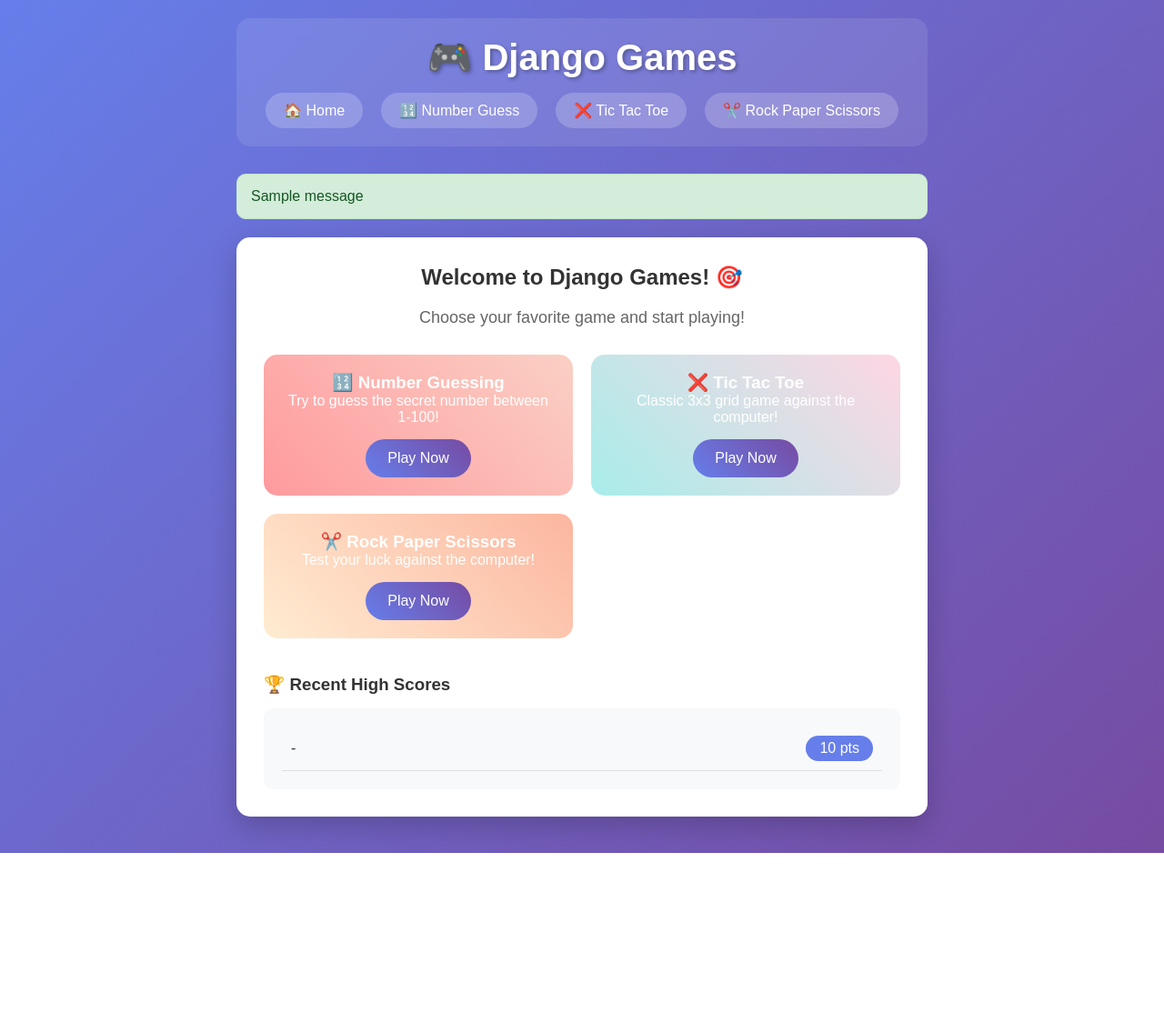
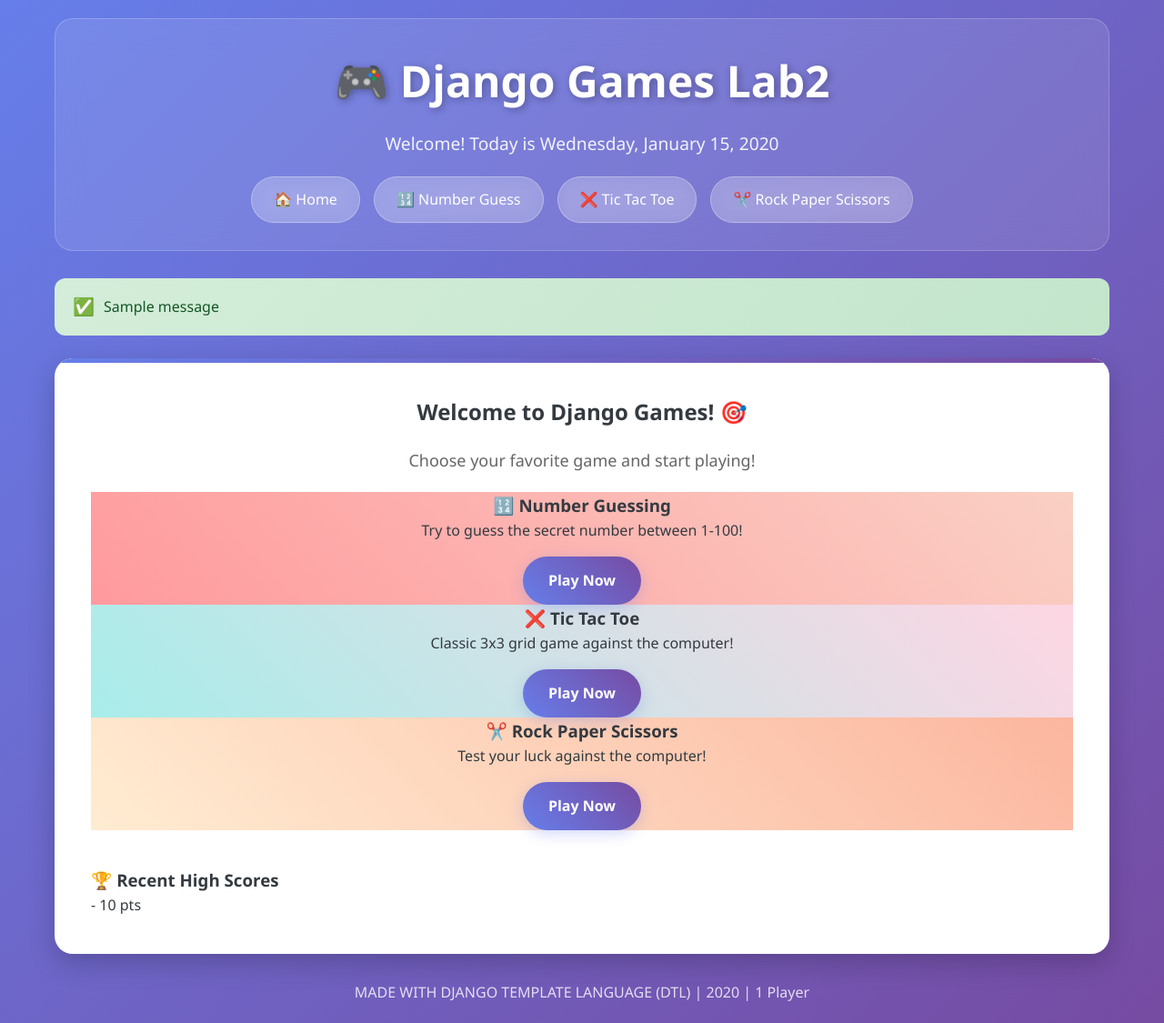
Before and after one commit to Alaarhb/Django-Games, a Django app: template games_project/games/templates/games/home.html in a window 1280 px wide. Shown: the whole page at 91% size. Before the commit the page ends 938 px from the top, so only its background shows below. Run offline with Django 5.2, Linux system fonts and the light colour scheme; tables that the repository leaves empty hold one stand-in row (values such as "Sample post"); the template is opened without the code that fills it: values that come from a table or form of the project are taken from there, most other values are stand-ins (such as "Sample title", 1, 10 or a date in 2020); one stand-in notice (Sample message) is shown; parts of the project's set-up code (start-up, migrations or seed data) failed here and were passed over.

Commit message:
Update base.html

```diff
--- a/games_project/games/templates/games/base.html
+++ b/games_project/games/templates/games/base.html
@@ -1,207 +1,76 @@
+{% load static %}
+{% load games_extras %}
 <!DOCTYPE html>
 <html lang="en">
 <head>
     <meta charset="UTF-8">
     <meta name="viewport" content="width=device-width, initial-scale=1.0">
-    <title>{% block title %}Django Games{% endblock %}</title>
-    <style>
-        * {
-            margin: 0;
-            padding: 0;
-            box-sizing: border-box;
-        }
+    <title>{% block title %}Django Games Lab2{% endblock %}</title>
 
-        body {
-            font-family: 'Arial', sans-serif;
-            background: linear-gradient(135deg, #667eea 0%, #764ba2 100%);
-            min-height: 100vh;
-            color: #333;
-        }
+    <!-- External CSS Files -->
+    <link rel="stylesheet" href="{% static 'css/main.css' %}">
+    <link rel="stylesheet" href="{% static 'css/games.css' %}">
+    <link rel="stylesheet" href="{% static 'css/responsive.css' %}">
 
-        .container {
-            max-width: 800px;
-            margin: 0 auto;
-            padding: 20px;
-        }
-
-        .header {
-            text-align: center;
-            margin-bottom: 30px;
-            background: rgba(255, 255, 255, 0.1);
-            backdrop-filter: blur(10px);
-            border-radius: 15px;
-            padding: 20px;
-        }
-
-        .header h1 {
-            color: white;
-            font-size: 2.5em;
-            margin-bottom: 10px;
-            text-shadow: 2px 2px 4px rgba(0,0,0,0.3);
-        }
-
-        .nav-links {
-            display: flex;
-            justify-content: center;
-            gap: 20px;
-            margin-top: 15px;
-            flex-wrap: wrap;
-        }
-
-        .nav-links a {
-            color: white;
-            text-decoration: none;
-            padding: 10px 20px;
-            border-radius: 25px;
-            background: rgba(255, 255, 255, 0.2);
-            transition: all 0.3s ease;
-        }
-
-        .nav-links a:hover {
-            background: rgba(255, 255, 255, 0.3);
-            transform: translateY(-2px);
-        }
-
-        .game-container {
-            background: white;
-            border-radius: 15px;
-            padding: 30px;
-            box-shadow: 0 10px 30px rgba(0,0,0,0.2);
-            margin-bottom: 20px;
-        }
-
-        .btn {
-            background: linear-gradient(45deg, #667eea, #764ba2);
-            color: white;
-            border: none;
-            padding: 12px 24px;
-            border-radius: 25px;
-            cursor: pointer;
-            font-size: 16px;
-            transition: all 0.3s ease;
-            text-decoration: none;
-            display: inline-block;
-        }
-
-        .btn:hover {
-            transform: translateY(-2px);
-            box-shadow: 0 5px 15px rgba(0,0,0,0.2);
-            color: white;
-            text-decoration: none;
-        }
-
-        .form-group {
-            margin-bottom: 20px;
-        }
-
-        .form-group label {
-            display: block;
-            margin-bottom: 5px;
-            font-weight: bold;
-        }
-
-        .form-group input {
-            width: 100%;
-            padding: 10px;
-            border: 2px solid #ddd;
-            border-radius: 10px;
-            font-size: 16px;
-        }
-
-        .form-group input:focus {
-            outline: none;
-            border-color: #667eea;
-        }
-
-        .alert {
-            padding: 15px;
-            border-radius: 10px;
-            margin-bottom: 20px;
-        }
-
-        .alert-success {
-            background-color: #d4edda;
-            color: #155724;
-            border: 1px solid #c3e6cb;
-        }
-
-        .alert-info {
-            background-color: #cce7ff;
-            color: #004085;
-            border: 1px solid #b3d9ff;
-        }
-
-        .game-grid {
-            display: grid;
-            grid-template-columns: repeat(auto-fit, minmax(250px, 1fr));
-            gap: 20px;
-            margin-top: 30px;
-        }
-
-        .game-card {
-            padding: 20px;
-            border-radius: 15px;
-            color: white;
-            text-align: center;
-        }
-
-        .stats-container {
-            background: #f8f9fa;
-            padding: 20px;
-            border-radius: 10px;
-            margin-top: 15px;
-        }
-
-        .score-item {
-            display: flex;
-            justify-content: space-between;
-            align-items: center;
-            padding: 10px;
-            border-bottom: 1px solid #ddd;
-        }
-
-        .score-badge {
-            background: #667eea;
-            color: white;
-            padding: 5px 15px;
-            border-radius: 20px;
-        }
-
-        @media (max-width: 768px) {
-            .nav-links {
-                flex-direction: column;
-                gap: 10px;
-            }
-
-            .game-container {
-                padding: 20px;
-            }
-        }
-    </style>
+    {% block extra_css %}{% endblock %}
 </head>
 <body>
     <div class="container">
-        <div class="header">
-            <h1>🎮 Django Games</h1>
-            <div class="nav-links">
-                <a href="{% url 'home' %}">🏠 Home</a>
-                <a href="{% url 'number_guess' %}">🔢 Number Guess</a>
-                <a href="{% url 'tic_tac_toe' %}">❌ Tic Tac Toe</a>
-                <a href="{% url 'rock_paper_scissors' %}">✂️ Rock Paper Scissors</a>
-            </div>
+        <!-- Header with DTL Variables -->
+        <div class="header fade-in-up">
+            <h1>{{ "🎮 Django Games Lab2"|safe }}</h1>
+            <p class="subtitle">
+                <!-- DTL Filter: Current time formatting -->
+                Welcome! Today is {{ current_time|date:"l, F d, Y" }}
+            </p>
+
+            <!-- Navigation with DTL Tags -->
+            <nav class="nav-links">
+                <a href="{% url 'home' %}" {% if request.resolver_match.url_name == 'home' %}class="active"{% endif %}>
+                    🏠 Home
+                </a>
+                <a href="{% url 'number_guess' %}" {% if request.resolver_match.url_name == 'number_guess' %}class="active"{% endif %}>
+                    🔢 Number Guess
+                </a>
+                <a href="{% url 'tic_tac_toe' %}" {% if request.resolver_match.url_name == 'tic_tac_toe' %}class="active"{% endif %}>
+                    ❌ Tic Tac Toe
+                </a>
+                <a href="{% url 'rock_paper_scissors' %}" {% if request.resolver_match.url_name == 'rock_paper_scissors' %}class="active"{% endif %}>
+                    ✂️ Rock Paper Scissors
+                </a>
+            </nav>
         </div>
 
+        <!-- Messages using DTL Variables -->
         {% if messages %}
             {% for message in messages %}
-                <div class="alert alert-{{ message.tags }}">
-                    {{ message }}
+                <div class="alert alert-{{ message.tags }} fade-in-up">
+                    {{ message|safe }}
                 </div>
             {% endfor %}
         {% endif %}
 
-        <div class="game-container">
+        <!-- Main Content -->
+        <main class="game-container fade-in-up">
             {% block content %}{% endblock %}
-        </div>
+        </main>
+
+        <!-- Footer with DTL Variables -->
+        <footer class="text-center mt-4" style="color: white; opacity: 0.8;">
+            <p>
+                <!-- DTL Filters: String manipulation -->
+                {{ "Made with Django Template Language (DTL)"|upper }}
+                | {{ current_time|date:"Y" }}
+                <!-- DTL Variables: Dynamic content -->
+                {% if total_players %}
+                | {{ total_players }} Player{{ total_players|pluralize }}
+                {% endif %}
+            </p>
+        </footer>
     </div>
+
+    <!-- External JavaScript -->
+    <script src="{% static 'js/games.js' %}"></script>
+    {% block extra_js %}{% endblock %}
 </body>
 </html>
```
